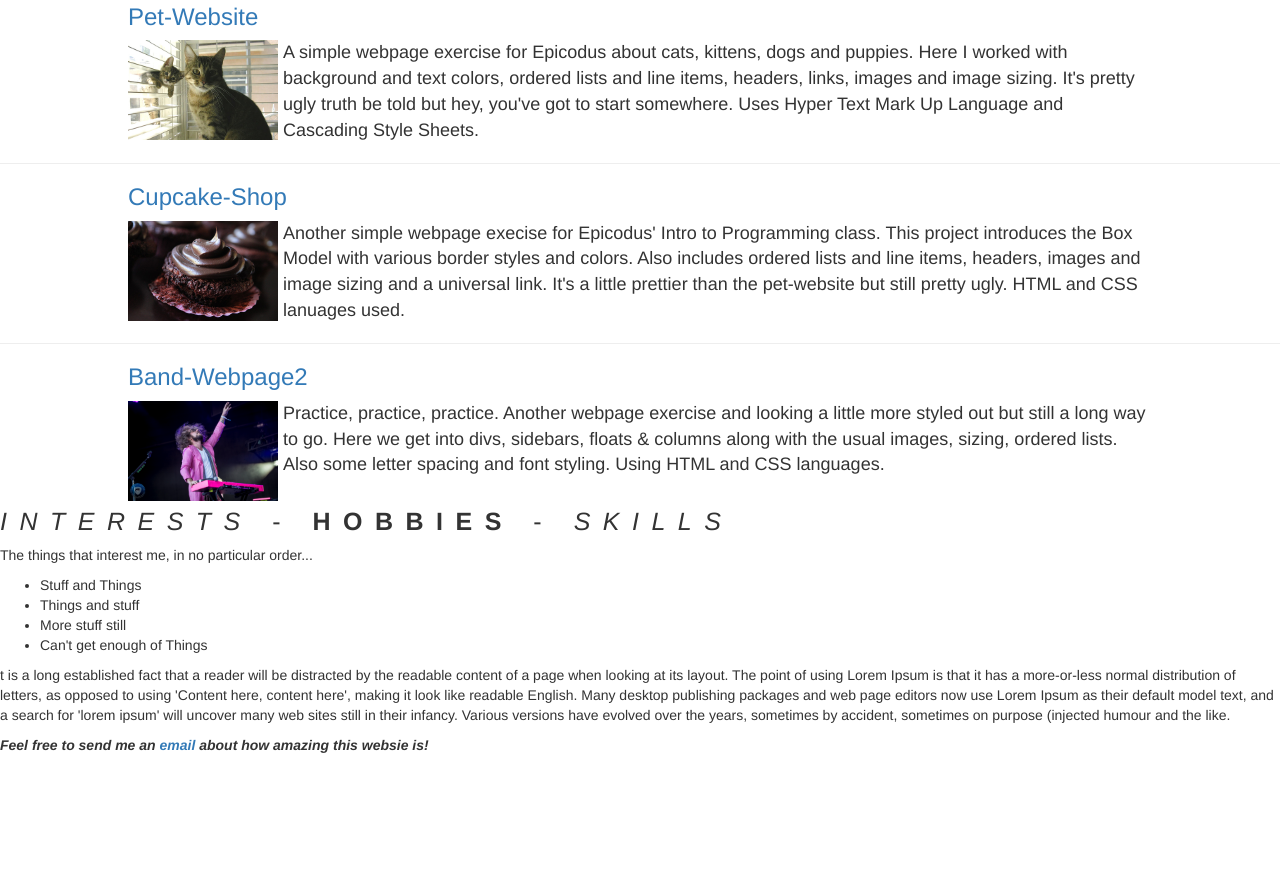
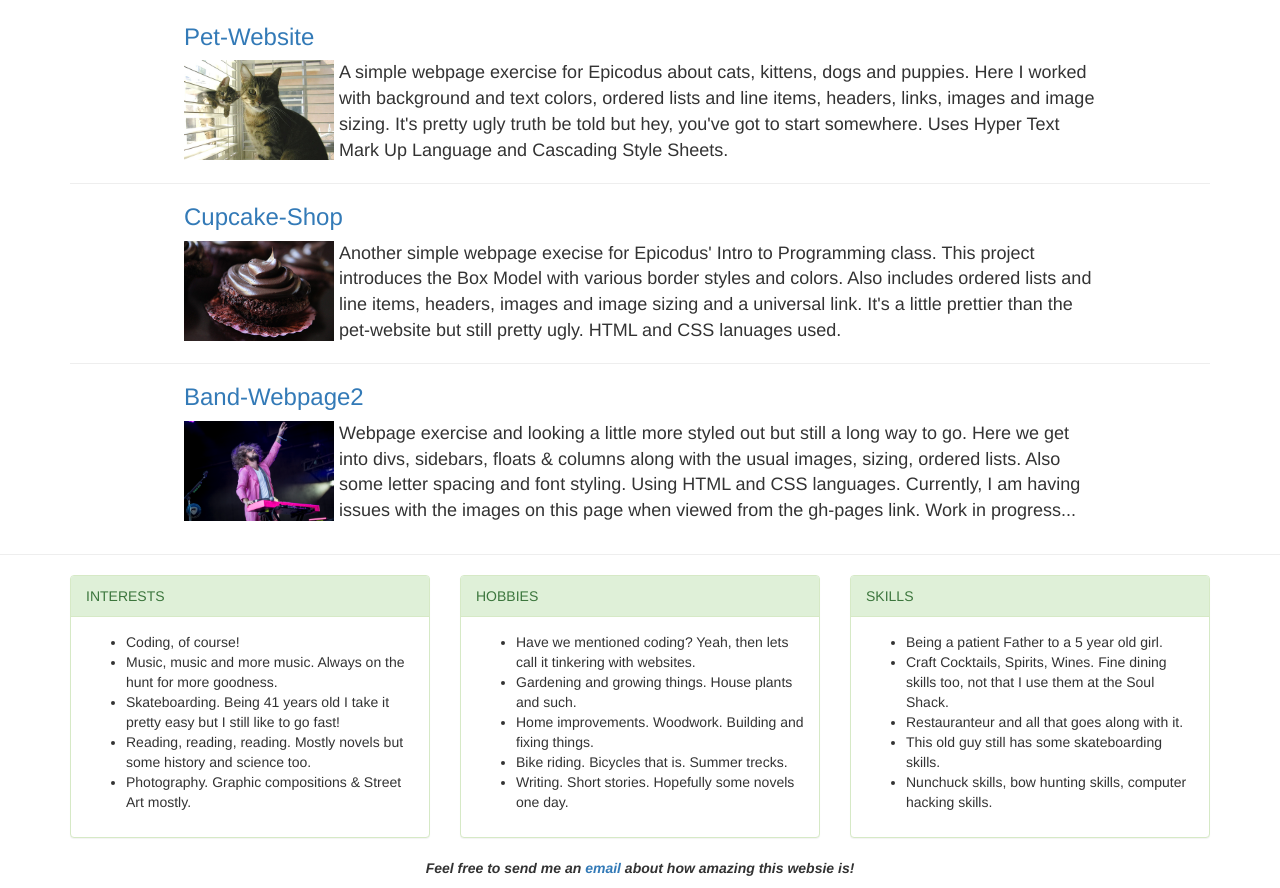
Before and after one commit to ANDYBOGGS/portfolio-page, a plain HTML site: page index.html in a window 1280 px wide. Shown: the part 977-1865 px from the top of the page. Before the commit the page ends 1742 px from the top, so only its background shows below. Drawn offline with Linux system fonts and the light colour scheme.

Commit message:
add bootstrap containers and columns, reformat interests/hobbies/skills and add actual content, centered last line email

```diff
--- a/css/styles.css
+++ b/css/styles.css
@@ -50,6 +50,9 @@ h4 {
   margin-right: 5px;
 
 }
+.middle {
+  text-align: center;
+}
 
 .top {
   margin-top: 50px;
--- a/index.html
+++ b/index.html
@@ -9,7 +9,7 @@
     <h1>ANDREW JACOB BOGGS</h1>
     <div class="top">
       <img src="img/AJB-NCB.jpg" alt="a picture of AJB" width=400 height=500 class="align-center">
-
+    </div>
     <div class="aboutme">
       <h2>ABOUT ME</h2>
         <p>Born in 1976 and raised in Eugene, Oregon - although all my people are from the midwest and their people were all from different parts of the south. I lived in Portland '95 to '96, San Francisco '96 to '00 and Brooklyn, NY from '00 to '13. At the tail end of 2012 my Daughter was born, prompting me to move back to Oregon so she could grow up in a healthier enviroment. More trees, less broken glass, that kind of thing.</p>
@@ -18,12 +18,9 @@
 
         <p>In 2007 I opened a high-end cocktail spot called <a href="http://www.HuckleberryBar.com">Huckleberry Bar</a> with a partner and small group of investors. 6 months after we opened the worst recession in 100 years hit (remember that sh*t!?) but we managed to stay afloat and eventually prosopered. As fun and challaging as the cocktail bar was, being a Father and working until 4/5am makes it pretty difficult to raise a child. So after relocating to Portland and opening <a href="http://www.mamasansoulshack.com">Mama San Soul Shack</a>, a small family friendly restaurant in our St. Johns neighborhood, I decided it was time to change directions.</p>
 
-      <p>I've always been drawn to systems. How to make them run efficiently, reducing steps and solving problems. I enjoy bringing harmony to chaos. There is a certain grace and beauty to be found in it. In my current line of work this is all I do. My attraction to computer programming comes from that same drive for efficency in systems and making complex things simple. Plus, way better hours so I can be more available as a Father.
-      </p>
-
-
+        <p>I've always been drawn to systems. How to make them run efficiently, reducing steps and solving problems. I enjoy bringing harmony to chaos. There is a certain grace and beauty to be found in it. In my current line of work this is all I do. My attraction to computer programming comes from that same drive for efficency in systems and making complex things simple. Plus, way better hours so I can be more available as a Father.</p>
     </div>
-
+    <div class="container">
       <h3><a href="https://andyboggs.github.io/pet-website/">Pet-Website</a></h3>
         <img src="img/pets.jpg" alt="picture of pets" width=150 height=100 class="lefties">
         <p class="skinny">A simple webpage exercise for Epicodus about cats, kittens, dogs and puppies. Here I worked with background and text colors, ordered lists and line items, headers, links, images and image sizing. It's pretty ugly truth be told but hey, you've got to start somewhere. Uses Hyper Text Mark Up Language and Cascading Style Sheets.</p>
@@ -38,23 +35,61 @@
 
       <h3><a href="https://andyboggs.github.io/Band-Webpage2/">Band-Webpage2</a></h3>
         <img src="img/band.jpg" alt="picture of the band" width=150 height=100 class="lefties">
-    <p class="skinny">Practice, practice, practice. Another webpage exercise and looking a little more styled out but still a long way to go. Here we get into divs, sidebars, floats & columns along with the usual images, sizing, ordered lists. Also some letter spacing and font styling. Using HTML and CSS languages.</p>
-
-
-  <h4><em>INTERESTS</em> - <strong>HOBBIES</strong> - <em>SKILLS</em></h2>
-    <p>The things that interest me, in no particular order...</p>
+        <p class="skinny">Webpage exercise and looking a little more styled out but still a long way to go. Here we get into divs, sidebars, floats & columns along with the usual images, sizing, ordered lists. Also some letter spacing and font styling. Using HTML and CSS languages. Currently, I am having issues with the images on this page when viewed from the gh-pages link. Work in progress...</p>
+    </div>
+      <hr />
+      <div class="container">
+        <div class="row">
+          <div class="col-md-4">
+          <div class="panel panel-success">
+            <div class="panel-heading"
+              <h2 class="panel-title">INTERESTS</h2>
+            </div>
+            <div class="panel-body">
               <ul>
-      <li>Stuff and Things</li>
-      <li>Things and stuff</li>
-      <li>More stuff still</li>
-      <li>Can't get enough of Things</li>
+                <li>Coding, of course!</li>
+                <li>Music, music and more music. Always on the hunt for more goodness.</li>
+                <li>Skateboarding. Being 41 years old I take it pretty easy but I still like to go fast!</li>
+                <li>Reading, reading, reading. Mostly novels but some history and science too.</li>
+                <li>Photography. Graphic compositions & Street Art mostly.</li>
               </ul>
-
-
-      t is a long established fact that a reader will be distracted by the readable content of a page when looking at its layout. The point of using Lorem Ipsum is that it has a more-or-less normal distribution of letters, as opposed to using 'Content here, content here', making it look like readable English. Many desktop publishing packages and web page editors now use Lorem Ipsum as their default model text, and a search for 'lorem ipsum' will uncover many web sites still in their infancy. Various versions have evolved over the years, sometimes by accident, sometimes on purpose (injected humour and the like.</p>
-
-    <p><b><i>Feel free to send me an <a href="mailto:ajacobboggs@gmail.com">email</a> about how amazing this websie is!</i></b></p>
-
             </div>
+          </div>
+        </div>
+        <div class="col-md-4">
+          <div class="panel panel-success">
+            <div class="panel-heading"
+              <h2 class="panel-title">HOBBIES</h2>
+            </div>
+            <div class="panel-body">
+              <ul>
+                <li>Have we mentioned coding? Yeah, then lets call it tinkering with websites.</li>
+                <li>Gardening and growing things. House plants and such.</li>
+                <li>Home improvements. Woodwork. Building and fixing things.</li>
+                <li>Bike riding. Bicycles that is. Summer trecks.</li>
+                <li>Writing. Short stories. Hopefully some novels one day.</li>
+              </ul>
+            </div>
+          </div>
+        </div>
+        <div class="col-md-4">
+          <div class="panel panel-success">
+            <div class="panel-heading"
+              <h2 class="panel-title">SKILLS</h2>
+            </div>
+            <div class="panel-body">
+              <ul>
+                <li>Being a patient Father to a 5 year old girl.</li>
+                <li>Craft Cocktails, Spirits, Wines. Fine dining skills too, not that I use them at the Soul Shack.</li>
+                <li>Restauranteur and all that goes along with it.</li>
+                <li>This old guy still has some skateboarding skills.</li>
+                <li>Nunchuck skills, bow hunting skills, computer hacking skills.</li>
+              </ul>
+            </div>
+          </div>
+        </div>
+        </div>
+      </div>
+    <p class="middle"><b><i>Feel free to send me an <a href="mailto:ajacobboggs@gmail.com">email</a> about how amazing this websie is!</i></b></p>
 </body>
 </html>
```
Lines whose indentation alone changed are shown as unchanged.
